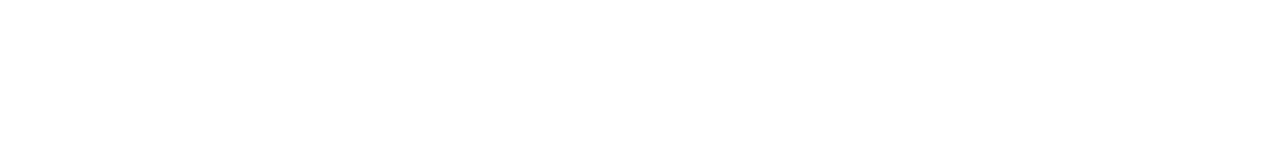
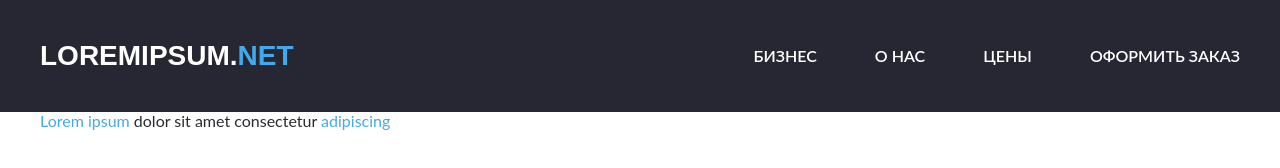
Before and after one commit to igorek699669/test-coding, a website: page src/assets/index.html in a window 1280 px wide. Drawn offline with nearby package versions, Linux system fonts and the light colour scheme; files that its build step writes are made by us from their sources; a web font is replaced by a local one.

Commit message:
#frontend - add header

```diff
--- a/src/assets/index.html
+++ b/src/assets/index.html
@@ -9,7 +9,51 @@
     <title>Тестовое задание</title>
 </head>
 <body>
-
+<header class="header">
+    <div class="container">
+        <div class="flex-wrap">
+            <div class="logo">
+                <div class="logo__text">
+                    LoremIpsum.<span class="_blue">Net</span>
+                </div>
+            </div>
+            <nav class="main-menu-wrap">
+                <ul>
+                    <li>
+                        <a href="">
+                            Бизнес
+                        </a>
+                    </li>
+                    <li>
+                        <a href="">
+                            О нас
+                        </a>
+                    </li>
+                    <li>
+                        <a href="">
+                            Цены
+                        </a>
+                    </li>
+                    <li>
+                        <a href="">
+                            Оформить заказ
+                        </a>
+                    </li>
+                </ul>
+            </nav>
+        </div>
+    </div>
+</header>
+<main>
+    <section class="usp">
+        <div class="container">
+            <div class="usp-header">
+                <span class="_blue">Lorem ipsum</span> dolor sit amet
+                consectetur <span class="_blue">adipiscing</span>
+            </div>
+        </div>
+    </section>
+</main>
 
     <script
             src="https://code.jquery.com/jquery-3.5.1.min.js"
--- /dev/null
+++ b/src/sass/_header.sass
@@ -0,0 +1,32 @@
+.header
+  padding-top: 40px
+  padding-bottom: 40px
+  background-color: rgba(16, 16, 29, .9)
+  .flex-wrap
+    justify-content: space-between
+    align-items: center
+.logo
+  &__text
+    color: #ffffff
+    font-family: 'Raleway' , sans-serif
+    font-weight: 900
+    font-size: 28px
+    text-transform: uppercase
+._blue
+  color: #42a9ed
+.main-menu-wrap
+  ul
+    display: flex
+    li
+      margin-right: 58px
+      &:last-child
+        margin-right: 0
+      a
+        font-family: "Lato Semibold" , sans-serif
+        font-weight: 600
+        color: #ffffff
+        text-decoration: none
+        text-transform: uppercase
+        cursor: pointer
+        &:hover
+          color: #43abf0
--- a/src/sass/style.sass
+++ b/src/sass/style.sass
@@ -1,11 +1,26 @@
 @import "../../node_modules/normalize.css/normalize.css"
-@import "../../node_modules/bootstrap/dist/css/bootstrap-grid.min.css"
+@import "header"
+@import "fonts"
 *
   outline: none
-
+ul
+  margin: 0
+  padding-left: 0
+  li
+    list-style: none
+.container
+  margin: 0 auto
+  @media(min-width: 1200px)
+    max-width: 1200px
+body
+  font-family: 'Lato' , sans-serif
+  font-weight: 400
+  color: #2a2b30
 .mobile-display-none
   @media(max-width: 767px)
     display: none !important
 .desktop-display-none
   @media(min-width: 768px)
     display: none !important
+.flex-wrap
+  display: flex
```
